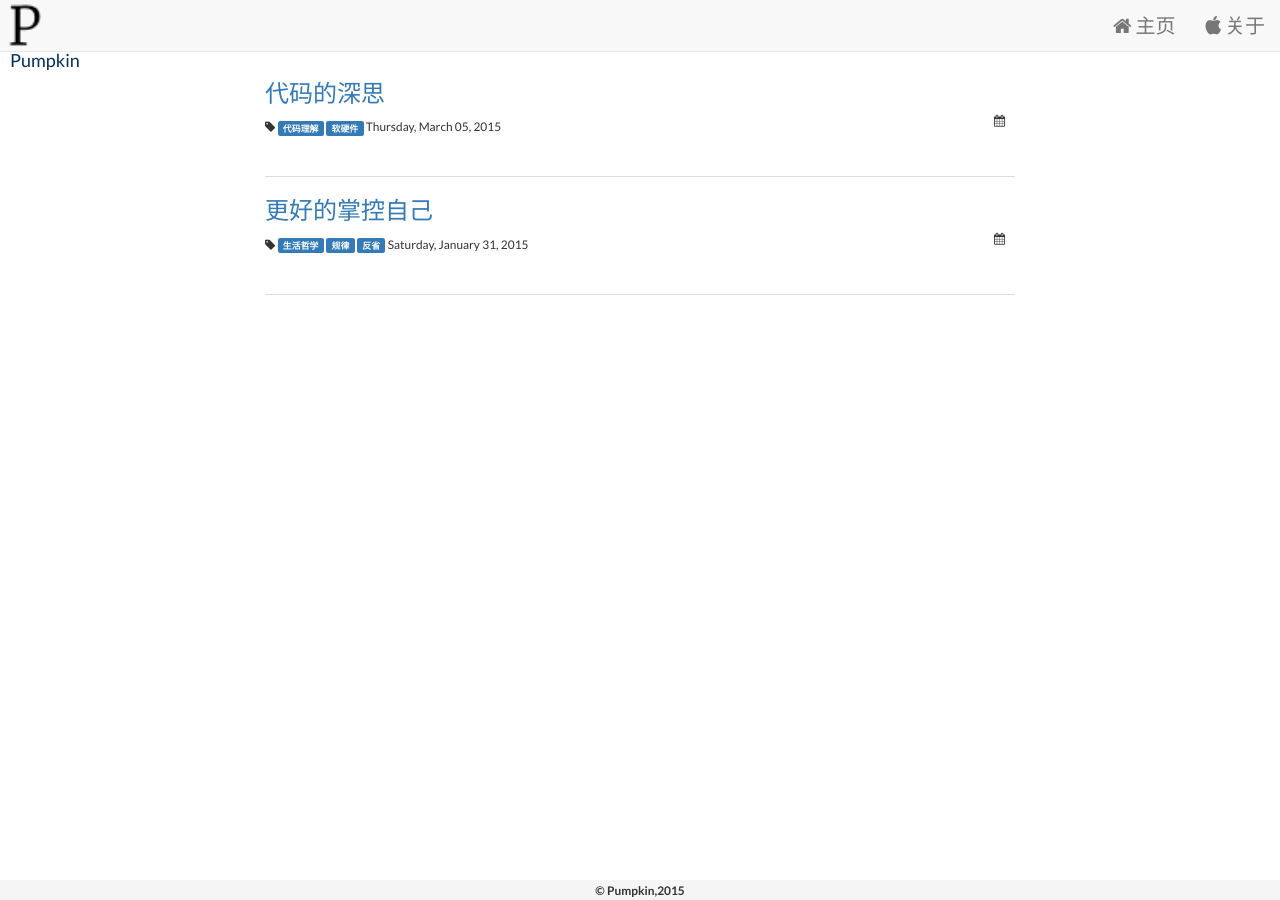
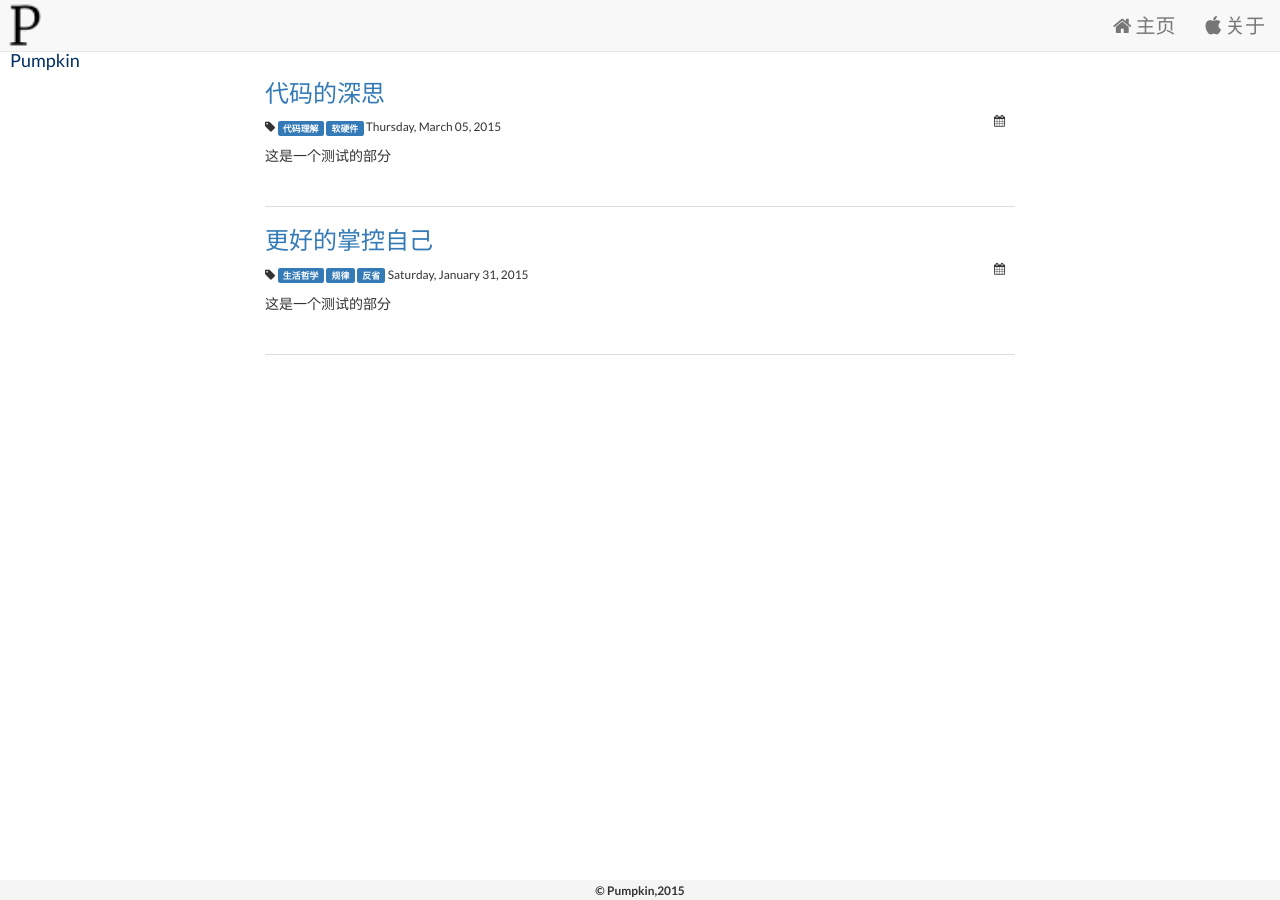
Before and after one commit to LarryBrick/jekyll_demo, a Jekyll site: the page built from index.html, in a window 1280 px wide. Built offline with Jekyll 4.4.1, drawn with Linux system fonts in a browser that asks for light colours; nearby versions of some CDN libraries.

Commit message:
修改首页显示格式

```diff
--- a/index.html
+++ b/index.html
@@ -33,7 +33,7 @@ date: 2014-10-19 23:51
           <img src="{{post.thumbnail}}"
           alt="{{post.title}}"  class="pull-left img-responsive thumb margin10 img-thumbnail" />
         {% endif %}-->
-		<p nihao a a a             />
+        <p> 这是一个测试的部分</p>
           <!--<article class="excerpt">{{post.excerpt}}</article>-->
           <!--<a class="pull-left marginBottom10" href="{{post.url | prepend: site.baseurl }}">继续阅读</a>-->
       </div>
```
